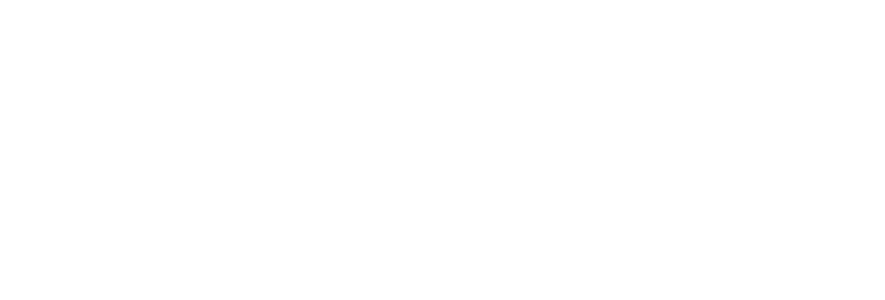
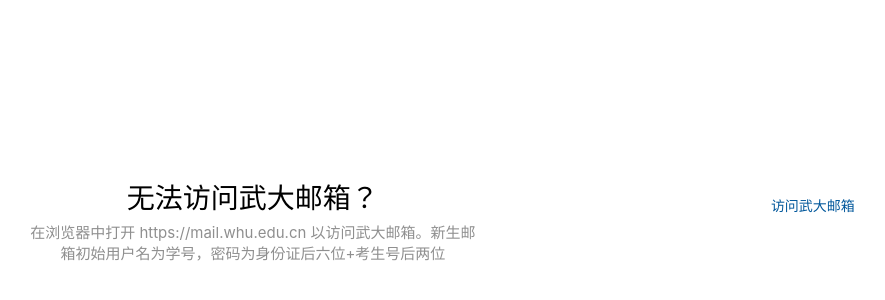
Before and after one commit to ZiqiangStudio/zq_auth_frontend, a Nuxt app: page /help in a window 1280 px wide. Before the commit this address had no page. Shown: the part 200-500 px from the top of the page, without its empty margins (72-957 px from the left). Built offline with nearby package versions, Linux system fonts and the light colour scheme.

Commit message:
feat: 增加帮助页

```diff
--- a/package.json
+++ b/package.json
@@ -24,6 +24,7 @@
     "vite-svg-loader": "^4.0.0"
   },
   "dependencies": {
+    "copy-to-clipboard": "^3.3.3",
     "vue-m-message": "^4.0.2"
   }
 }
--- a/pages/certify-pending.vue
+++ b/pages/certify-pending.vue
@@ -7,12 +7,11 @@
       重新发送邮件{{ messageTimeout > 0 ? ` (${messageTimeout})` : '' }}
     </button>
   </form>
-  <p class="action" @click="handleHelp"><a>无法访问武大邮箱？</a></p>
+  <p class="action"><nuxt-link to="/help">无法访问武大邮箱？</nuxt-link></p>
 </template>
 <script lang="ts" setup>
 import MMessage from 'vue-m-message';
 import { callback } from '@/utils/callback';
-import { WHU_MAIL } from '@/constants/url';
 
 const route = useRoute();
 const id = route.query.id?.toString() ?? '';
@@ -85,12 +84,6 @@
     resetTimeout();
   });
 }
-
-function handleHelp() {
-  if (confirm('即将打开武汉大学邮箱。新生邮箱一般用户名为学号，密码为身份证后六位')) {
-    window.open(WHU_MAIL);
-  }
-}
 </script>
 <style scoped lang="less">
 form {
--- a/pages/certify.vue
+++ b/pages/certify.vue
@@ -15,13 +15,12 @@
     <button type="submit">发送验证邮件</button>
     <button :disabled="isCertifyOnly" class="skip" @click="confirmSkip">跳过</button>
   </form>
-  <p class="action" @click="handleHelp"><a>无法访问武大邮箱？</a></p>
+  <p class="action"><nuxt-link to="/help">无法访问武大邮箱？</nuxt-link></p>
 </template>
 <script lang="ts" setup>
 import User from 'assets/icon/user.svg?component';
 import Message from 'assets/icon/message.svg?component';
 import MMessage from 'vue-m-message';
-import { WHU_MAIL } from '@/constants/url';
 
 const image = isDark ? '/image/certify-dark.svg' : '/image/certify.svg';
 
@@ -87,12 +86,6 @@
     router.push(`/login`);
   }
 }
-
-function handleHelp() {
-  if (confirm('即将打开武汉大学邮箱。新生邮箱一般用户名为学号，密码为身份证后六位')) {
-    window.open(WHU_MAIL);
-  }
-}
 </script>
 <style scoped lang="less">
 form {
--- /dev/null
+++ b/pages/help.vue
@@ -0,0 +1,46 @@
+<template>
+  <page-back v-if="!isWxapp" />
+  <page-header
+    title="无法访问武大邮箱？"
+    :notice="`在浏览器中打开 ${WHU_MAIL} 以访问武大邮箱。新生邮箱初始用户名为学号，密码为身份证后六位+考生号后两位`"
+  />
+  <p v-if="!isWxapp" class="action" @click="handleOpen"><a>访问武大邮箱</a></p>
+  <p v-else class="action" @click="handleCopy"><a>复制武大邮箱地址</a></p>
+</template>
+<script setup lang="ts">
+import { useWxapp } from '@/utils/use-wxapp';
+import copy from 'copy-to-clipboard';
+import { WHU_MAIL } from '@/constants/url';
+import MMessage from 'vue-m-message';
+
+const isWxapp = useWxapp();
+
+function handleOpen() {
+  try {
+    window.open(WHU_MAIL);
+  } catch {
+    MMessage.error('访问失败，请手动打开武大邮箱');
+  }
+}
+
+function handleCopy() {
+  try {
+    copy(WHU_MAIL, {
+      onCopy: () => {
+        MMessage.success('复制成功，请在浏览器中打开武大邮箱');
+      },
+    });
+  } catch {
+    MMessage.error('复制失败，请手动打开武大邮箱');
+  }
+}
+</script>
+<style scoped lang="less">
+.action {
+  width: 100%;
+  text-align: center;
+  font-size: 14px;
+  margin-top: 10px;
+  cursor: pointer;
+}
+</style>
--- /dev/null
+++ b/utils/use-wxapp.ts
@@ -0,0 +1,13 @@
+export function useWxapp() {
+  const route = useRoute();
+
+  const isWxapp = ref(false);
+  onMounted(() => {
+    isWxapp.value = route.query['wxapp']?.toString() === 'true' || sessionStorage.getItem('wxapp') === 'true';
+    if (typeof sessionStorage.getItem('wxapp') !== 'string') {
+      sessionStorage.setItem('wxapp', String(isWxapp.value));
+    }
+  });
+
+  return isWxapp;
+}
```
Also changed, not shown: 1 other file (tests, documents, lock files or other folders).
